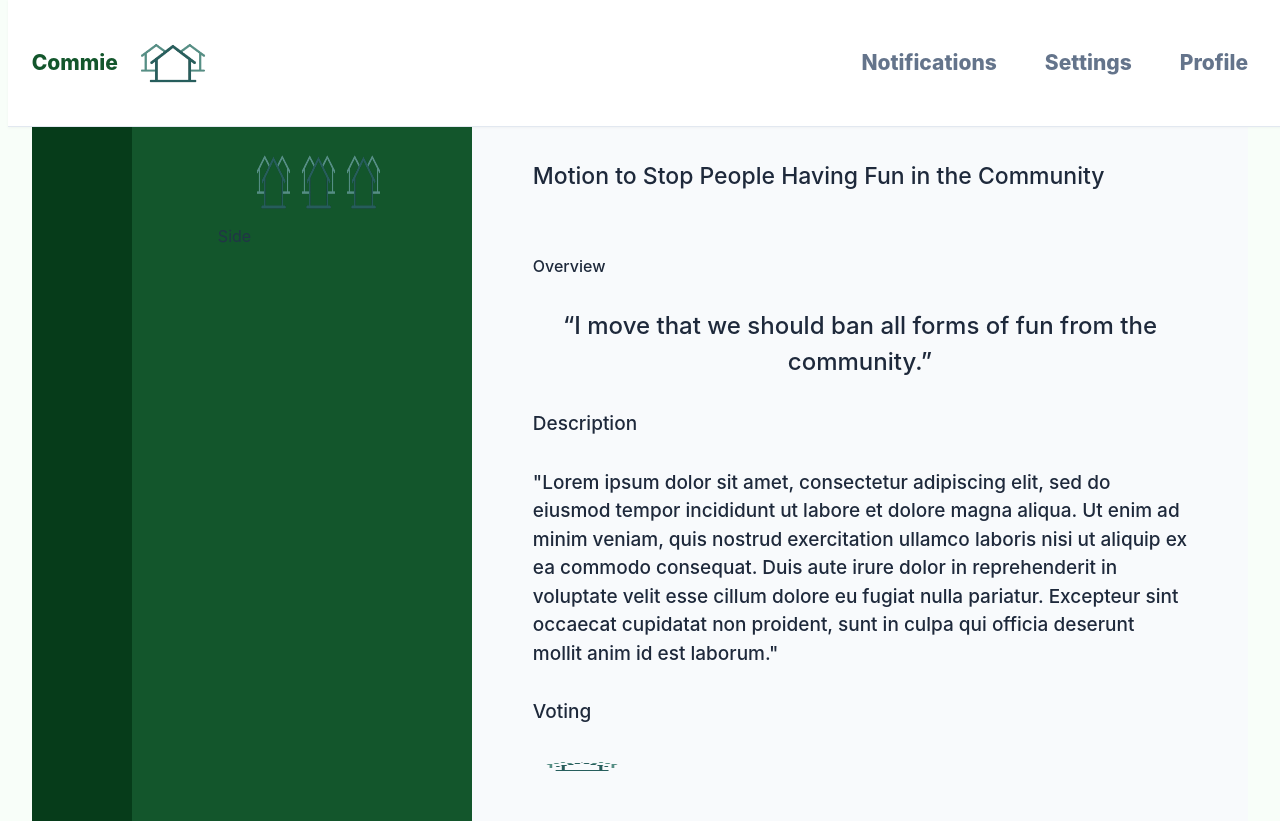
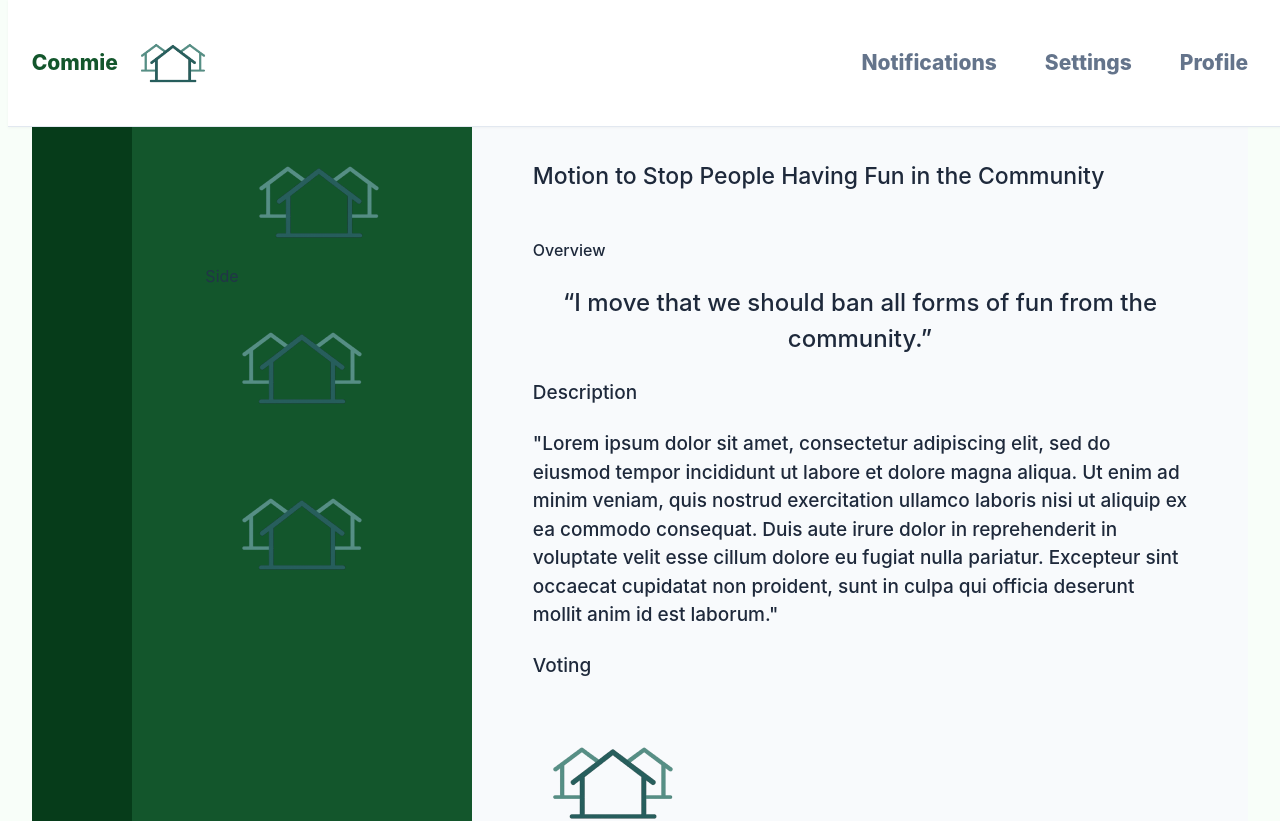
Before and after one commit to benjikib/csci432-web-dev-final-project, a React (Vite) app: page /motiondetails in a window 1280 px wide. Shown: the top 821 px of the page. Built offline with nearby package versions, Linux system fonts and the light colour scheme.

Commit message:
adjusted logo size using class .custom-logo

```diff
--- a/src/components/MotionDetails.jsx
+++ b/src/components/MotionDetails.jsx
@@ -6,9 +6,9 @@ function MotionDetails() {
         <main id="main">
             <div id="side-bar">
                 Side
-                <img src="/logo.png" alt="Logo" className="main-logo"></img>
-                <img src="/logo.png" alt="Logo" className="main-logo"></img>
-                <img src="/logo.png" alt="Logo" className="main-logo"></img>
+                <img src="/logo.png" alt="Logo" className="custom-logo"></img>
+                <img src="/logo.png" alt="Logo" className="custom-logo"></img>
+                <img src="/logo.png" alt="Logo" className="custom-logo"></img>
             </div>
             <div className="details-container">
                 <div className="details-motion-title">Motion to Stop People Having Fun in the Community</div>
@@ -22,7 +22,7 @@ function MotionDetails() {
                 </div>
                 <div className="details-overview">
                     <div className="details-description-title">Voting</div>
-                    <img src="/logo.png" alt="Logo" className="main-logo"></img>
+                    <img src="/logo.png" alt="Logo" className="custom-logo"></img>
                 </div>
             </div>
         </main>
--- a/src/style.css
+++ b/src/style.css
@@ -199,6 +199,11 @@
   width: 15%;
 }
 
+.custom-logo {
+  height: auto;
+  width: auto;
+}
+
 .main-logo-font{
   margin-top: 5%;
   color: #13562C;
@@ -216,6 +221,7 @@
     position: sticky;
     top: 0;
     /* Edit below, do not touch above */
+
   }
 }
 
```
